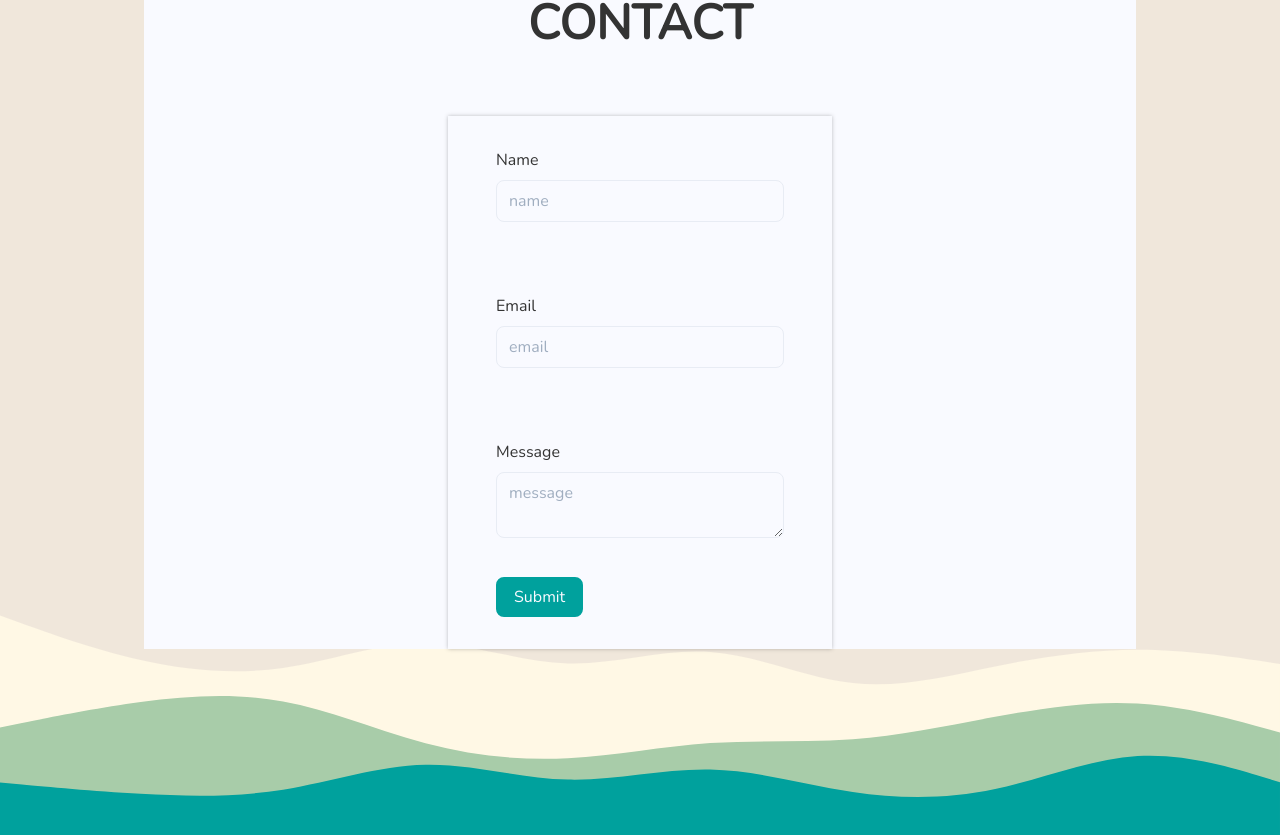
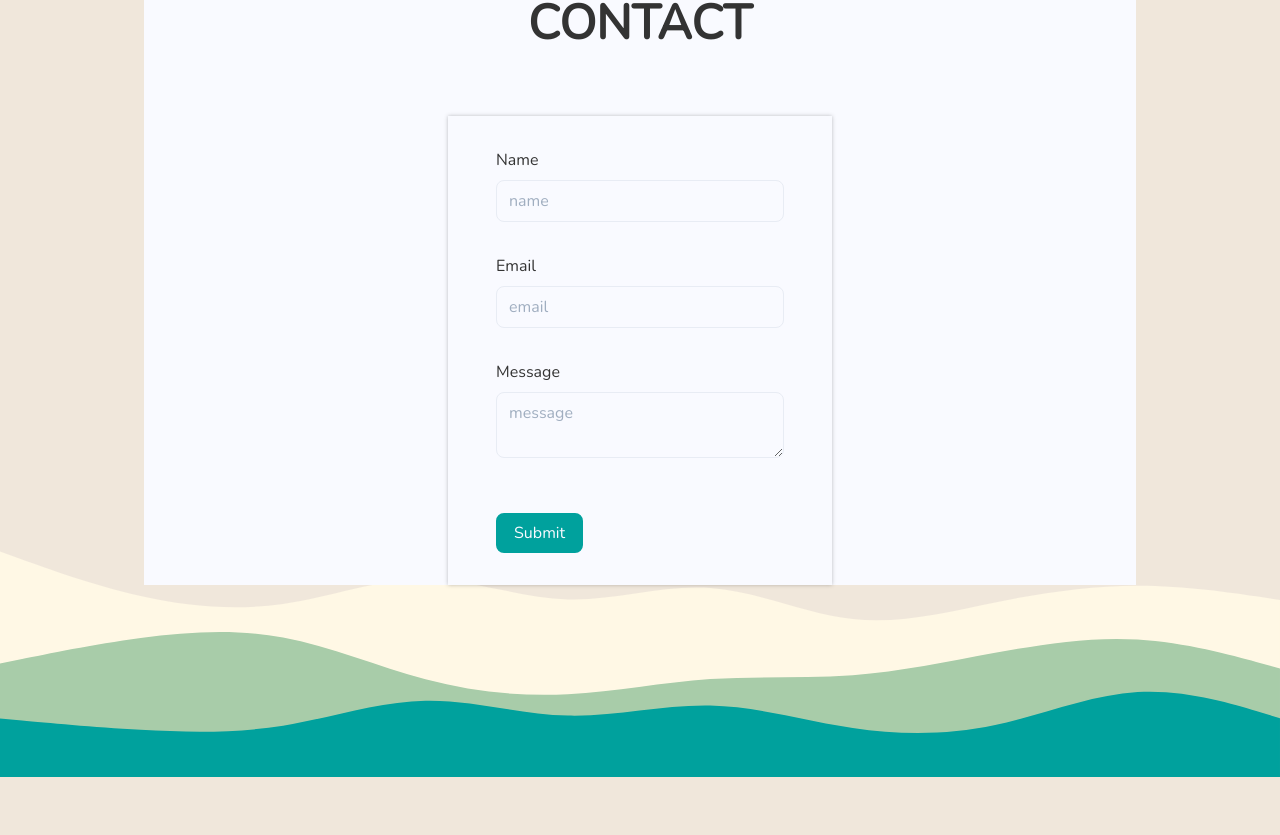
Before and after one commit to Salaheddin12/ab-salah, a Next.js app: page / in a window 1280 px wide. Shown: the part 1822-2657 px from the top of the page. After the commit the page ends 2599 px from the top, so only its background shows below. Built offline with nearby package versions, Linux system fonts and the light colour scheme.

Commit message:
fix: schema issues

```diff
--- a/components/sections/contactForm.js
+++ b/components/sections/contactForm.js
@@ -12,7 +12,8 @@ import * as Yup from 'yup'
 
 const schema = Yup.object({
   name: Yup.string()
-    .max(15, 'Must be 15 characters or less')
+    .max(40, 'Must be 40 characters or less')
+    .min(3, 'Must have at least 3 characters')
     .required('Required'),
   message: Yup.string()
     .min(40, 'Must be 40 characters or less')
@@ -24,7 +25,6 @@ const FormInput = styled.input`
   color: gray;
   width: 100%;
   padding: 8px 12px;
-  margin-bottom: 56px;
   border: 1px solid #e8ecf4;
   border-radius: 8px;
   background: transparent;
@@ -83,7 +83,7 @@ const ContactForm = () => {
                 {({ field, form }) => (
                   <FormControl
                     isInvalid={form.errors.name && form.touched.name}
-                    mb={4}
+                    mb={8}
                   >
                     <FormLabel htmlFor="name">Name</FormLabel>
                     <FormInput
@@ -100,7 +100,7 @@ const ContactForm = () => {
                 {({ field, form }) => (
                   <FormControl
                     isInvalid={form.errors.email && form.touched.email}
-                    mb={4}
+                    mb={8}
                   >
                     <FormLabel htmlFor="email">Email</FormLabel>
                     <FormInput {...field} id="email" placeholder="email" />
@@ -112,7 +112,7 @@ const ContactForm = () => {
                 {({ field, form }) => (
                   <FormControl
                     isInvalid={form.errors.message && form.touched.message}
-                    mb={4}
+                    mb={8}
                   >
                     <FormLabel htmlFor="message" color="#333">
                       Message
```
